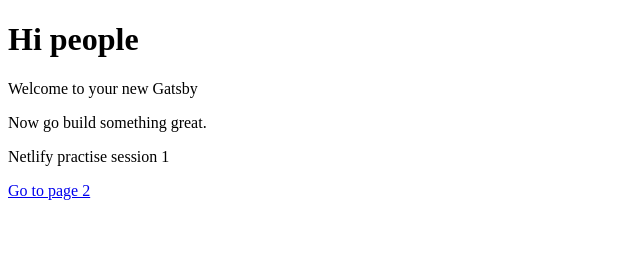
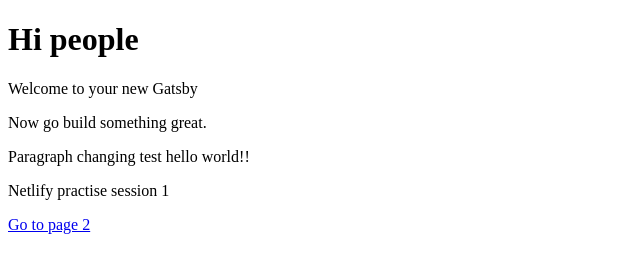
Before and after one commit to lallhar/finalgtsby, a Gatsby site: page / in a window 1280 px wide. Shown: the whole page, without its empty margins (0-640 px from the left). Built offline with nearby package versions, Linux system fonts and the light colour scheme; Gatsby itself is replaced by a stand-in of ours.

Commit message:
Update index.js

```diff
--- a/src/pages/index.js
+++ b/src/pages/index.js
@@ -6,6 +6,7 @@ const IndexPage = () => (
     <h1>Hi people</h1>
     <p>Welcome to your new Gatsby</p>
     <p>Now go build something great.</p>
+  <p>Paragraph changing test hello world!! </p>
     <p>Netlify practise session 1</p>
     <Link to="/page-2/">Go to page 2</Link>
   </div>
```
